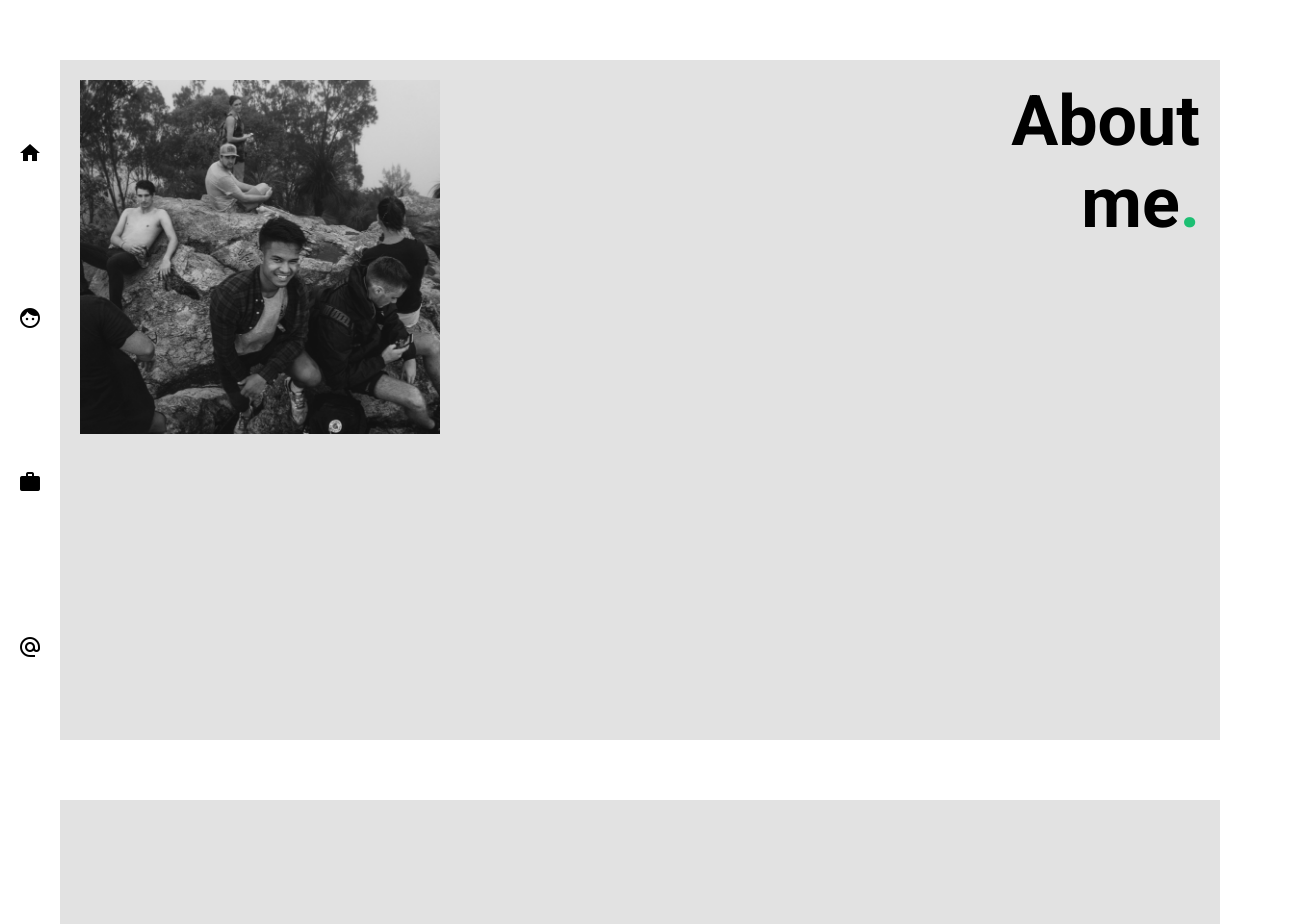
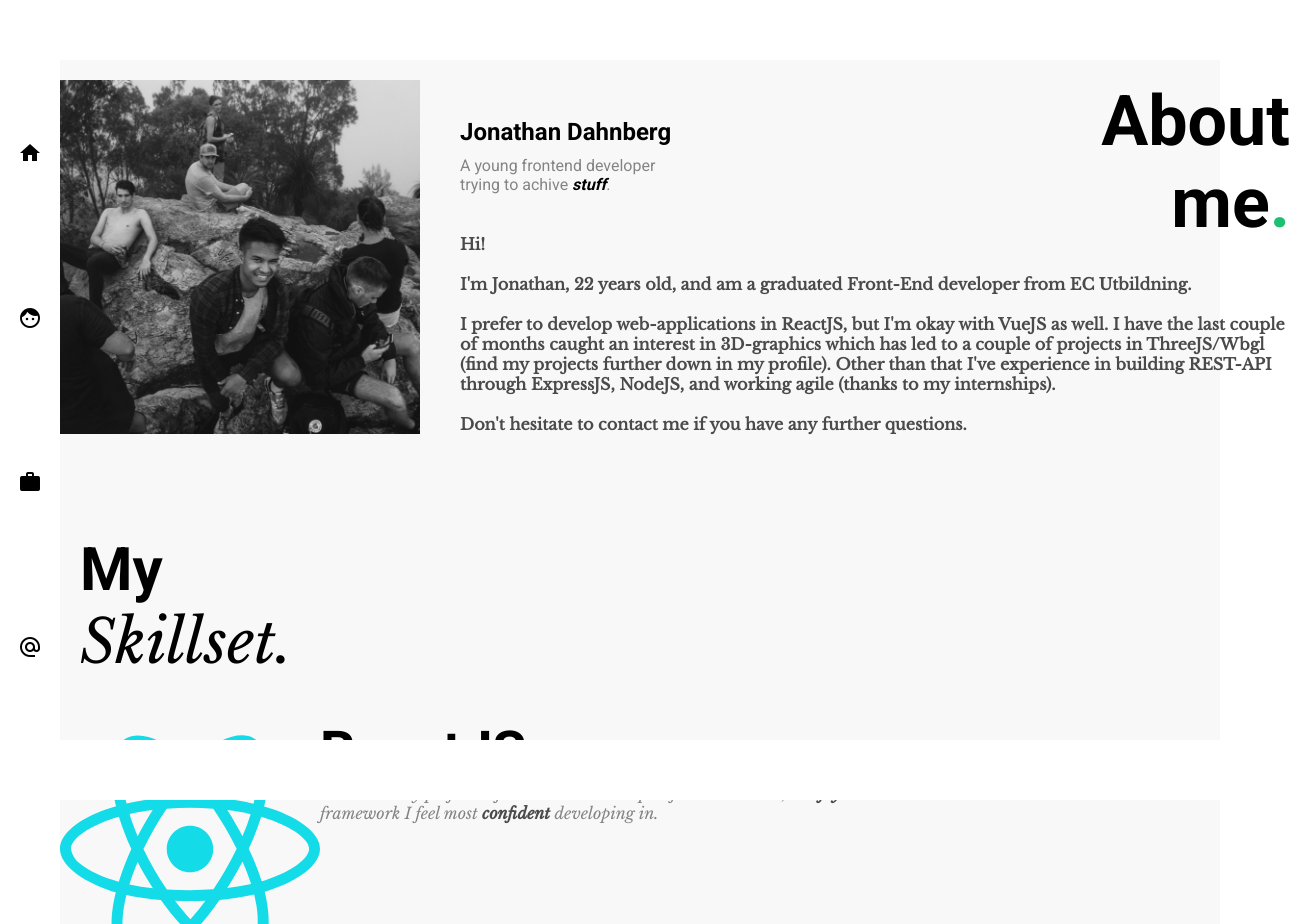
Before and after one commit to Jonathandah/portfolio, a React (Create React App) app: page / in a window 1280 px wide. Shown: the top 924 px of the page, 1310 px wide, since content can reach past the window. Built offline with nearby package versions, Linux system fonts and the light colour scheme.

Commit message:
started on skill list

```diff
--- a/package.json
+++ b/package.json
@@ -3,6 +3,10 @@
   "version": "0.1.0",
   "private": true,
   "dependencies": {
+    "@fortawesome/fontawesome-svg-core": "^1.2.28",
+    "@fortawesome/free-brands-svg-icons": "^5.13.0",
+    "@fortawesome/free-solid-svg-icons": "^5.13.0",
+    "@fortawesome/react-fontawesome": "^0.1.10",
     "@testing-library/jest-dom": "^4.2.4",
     "@testing-library/react": "^9.3.2",
     "@testing-library/user-event": "^7.1.2",
--- a/src/App.jsx
+++ b/src/App.jsx
@@ -2,6 +2,10 @@ import React from "react";
 import { BrowserRouter as Router, Route } from "react-router-dom";
 import "./App.sass";
 import Home from "./Views/Home/Home";
+import { library } from '@fortawesome/fontawesome-svg-core'
+import { fab } from '@fortawesome/free-brands-svg-icons'
+
+library.add(fab)
 
 function App() {
   return (
--- a/src/Views/Home/components/Skills/Skills.jsx
+++ b/src/Views/Home/components/Skills/Skills.jsx
@@ -1,29 +1,71 @@
-import React from "react";
-import "./Skills.sass";
-import pic from "./Profile_pic.png";
+import React from 'react';
+import './Skills.sass';
+import pic from './Profile_pic.png';
+import { FontAwesomeIcon } from '@fortawesome/react-fontawesome';
 
 function Skills() {
   return (
-    <section className="Skills">
-      <div className="Skills__container">
-        <img className="container__picture" src={pic} alt="Me sitting on a cliff"></img>
-        <div className="container__box">
-          <h1 className="box__title">
+    <section className='Skills'>
+      <div className='Skills__container'>
+        <img className='container__picture' src={pic} alt='Me sitting on a cliff'></img>
+        <div className='container__box'>
+          <h1 className='box__title'>
             <span>About</span>
             <span>
               me<span>.</span>
             </span>
           </h1>
-          <div className="box__bio">
-            <section className="bio__name">
-              <h2 className="name__title"></h2>
-              <p className="name__description"></p>
+          <div className='box__bio'>
+            <section className='bio__name'>
+              <h2 className='name__title'>Jonathan Dahnberg</h2>
+              <p className='name__description'>
+                A young frontend developer trying to achive <span>stuff</span>.
+              </p>
             </section>
-            <section className="bio__about">
-              <p className="about__text"></p>
+            <section className='bio__about'>
+              <p className='about__text'>
+                <span>Hi! </span>
+                <br></br>
+                <br></br>
+                <span>
+                  I'm Jonathan, 22 years old, and am a graduated Front-End developer from EC
+                  Utbildning.
+                </span>
+                <br></br>
+                <br></br>
+                <span>
+                  I prefer to develop web-applications in ReactJS, but I'm okay with VueJS as well.
+                  I have the last couple of months caught an interest in 3D-graphics which has led
+                  to a couple of projects in ThreeJS/Wbgl (find my projects further down in my
+                  profile). Other than that I've experience in building REST-API through ExpressJS,
+                  NodeJS, and working agile (thanks to my internships).
+                </span>
+                <br></br>
+                <br></br>
+                <span> Don't hesitate to contact me if you have any further questions.</span>
+              </p>
             </section>
           </div>
         </div>
+      </div>
+      <div className='Skills__container--list'>
+        <h1 className='container__title'>
+          <span>My</span>
+          <br></br>
+          <span>Skillset.</span>
+        </h1>
+        <ul className='container__list'>
+          <li className='list__item'>
+            <FontAwesomeIcon className='item__icon --react' icon={['fab', 'react']} />
+            <div className='item__box'>
+              <h1 className='box__title'>ReactJS</h1>
+              <p className='box__info'>
+                ReactJS is my preferred framwork to develop in for two reasons, I <span>enjoy</span> it the most
+                and is the framework I feel most <span>confident</span> developing in.
+              </p>
+            </div>
+          </li>
+        </ul>
       </div>
     </section>
   );
--- a/src/Views/Home/components/Skills/Skills.sass
+++ b/src/Views/Home/components/Skills/Skills.sass
@@ -4,7 +4,7 @@
     justify-content: flex-start
     align-items: center
     flex-direction: column
-    background: #E2E2E2
+    background: #f8f8f8
     .Skills__container
         position: relative
         width: 100%
@@ -17,7 +17,7 @@
             max-width: 30%
             min-width: 360px
             height: auto
-            padding: 20px
+            padding: 20px 20px 20px 0
         .container__box
             position: relative
             width: 100%
@@ -44,4 +44,65 @@
                 height: 100%
                 display: flex
                 flex-direction: column
+                justify-content: flex-end
+                .bio__name
+                    padding-bottom: 40px
+                    .name__title
+                        padding-bottom: 10px
+                    .name__description
+                        width: 200px
+                        color: #848484
+                        span
+                            &:nth-of-type(1)
+                                color: #000000
+                                font-style: italic
+                                font-weight: 700
+                .bio__about
+                    width: 830px
+                    .about__text
+                        font-family: 'Libre Baskerville', sans-serif
+                        color: #4A4A4A
+                        font-weight: 700
+    .Skills__container--list
+        position: relative
+        width: 100%
+        display: flex
+        justify-content: space-between
+        align-items: flex-start
+        flex-direction: column
+        .container__title
+            font-size: 60px
+            padding: 20px
+            span
+                &:nth-of-type(1)
+                    color: #000000
+                    font-weight: 700
+                &:nth-of-type(2)
+                    font-family: 'Libre Baskerville', sans-serif
+                    font-style: italic
+                    font-weight: 400
+        .container__list
+            list-style: none
+            width: 100%
+            padding: 20px 0px 0px 0px
+            .list__item
+                display: flex
                 justify-content: flex-start
+                .item__icon
+                    font-size: 260px
+                .--react
+                    color: #14DBE8
+            .item__box
+                width: 700px
+                .box__title
+                    color: #000000
+                    font-weight: 700
+                    font-size: 55px
+                .box__info
+                    font-family: 'Libre Baskerville', sans-serif
+                    font-style: italic
+                    font-weight: 400
+                    color: #848484
+                    span
+                        color: #4A4A4A
+                        font-weight: 600
```
Also changed, not shown: 1 other file (tests, documents, lock files or other folders).
